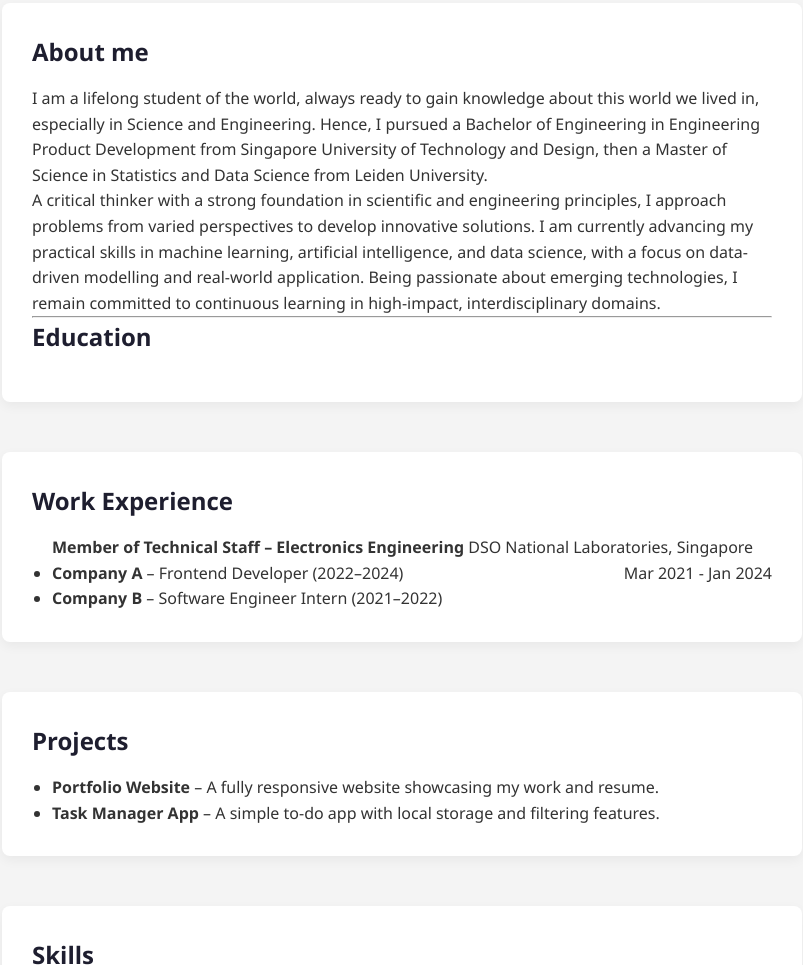
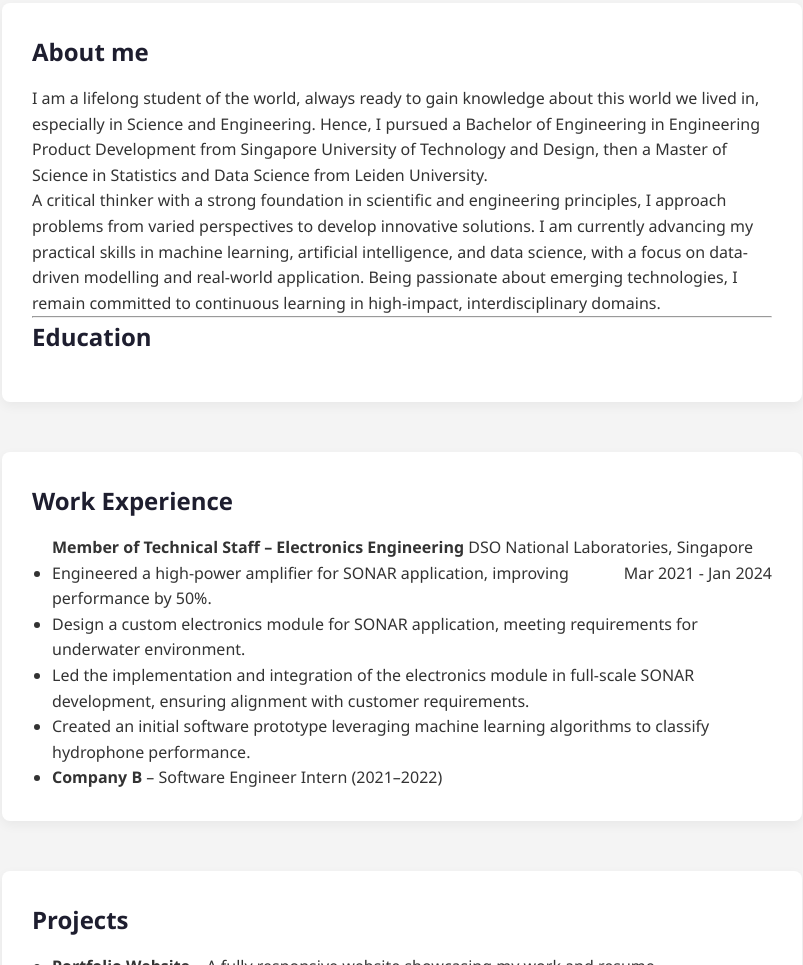
Before and after one commit to Y-Xiang/y-xiang.github.io, a plain HTML site: page index.html in a window 1280 px wide. Shown: the part 292-1257 px from the top of the page, without its empty margins (238-1041 px from the left). Drawn offline with Linux system fonts and the light colour scheme.

Commit message:
work list

```diff
--- a/index.html
+++ b/index.html
@@ -41,7 +41,11 @@
         <ul>
             <strong>Member of Technical Staff – Electronics Engineering</strong>
             DSO National Laboratories, Singapore <span style="float:right;">Mar 2021 - Jan 2024</span>
-            <li><strong>Company A</strong> – Frontend Developer (2022–2024)</li>
+            <li>Engineered a high-power amplifier for SONAR application, improving performance by 50%.</li>
+            <li>Design a custom electronics module for SONAR application, meeting requirements for underwater environment.</li>
+            <li>Led the implementation and integration of the electronics module in full-scale SONAR development, ensuring alignment with customer requirements.</li>
+            <li>Created an initial software prototype leveraging machine learning algorithms to classify hydrophone performance.</li>
+</li>
             <li><strong>Company B</strong> – Software Engineer Intern (2021–2022)</li>
         </ul>
     </section>
```
